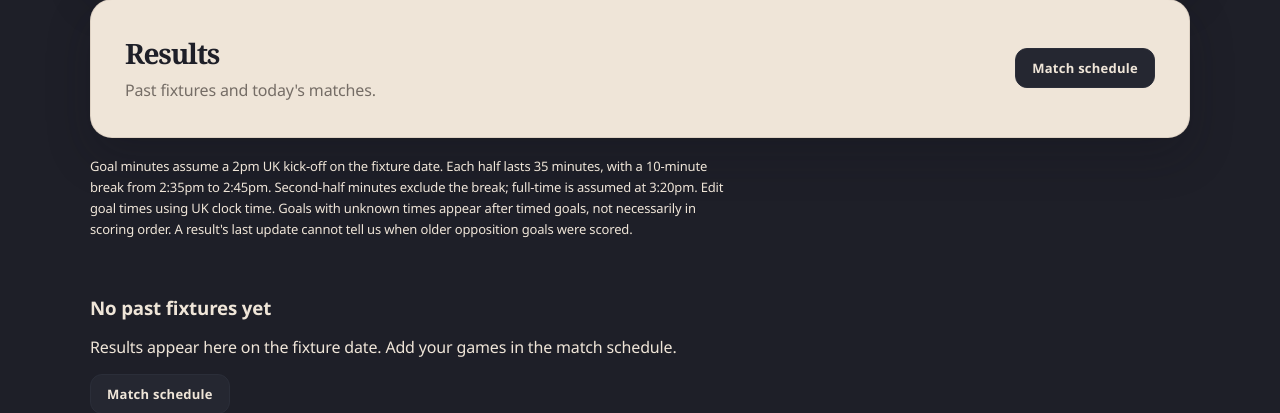
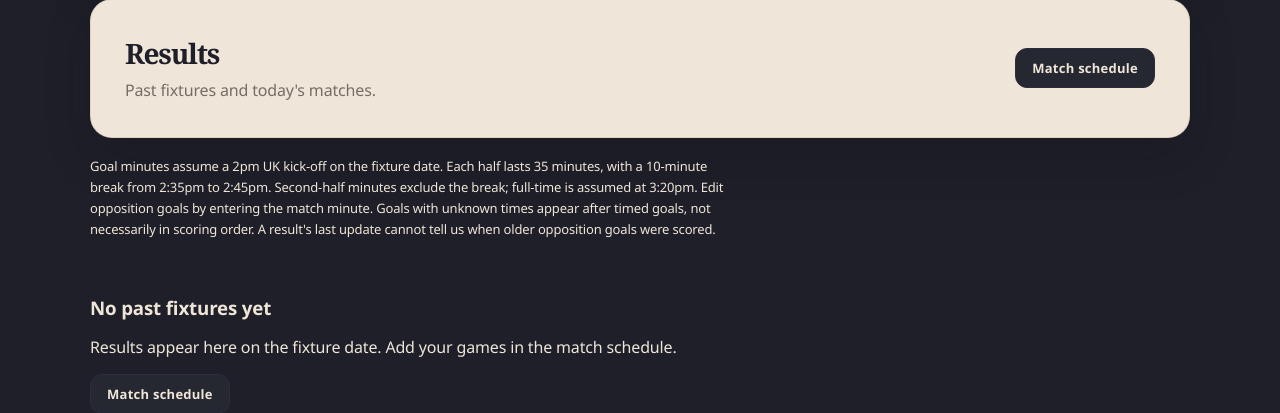
Before and after one commit to counterfitninja/frometowneagles, a Flask app: page /results in a window 1280 px wide. Shown: the part 159-572 px from the top of the page. Run offline with Flask 3, Linux system fonts and the light colour scheme; the visitor is signed in with stand-in values (Sample User, id 1); data comes from the database, SQL or seed files in the repository; data that the repository does not hold is empty.

Commit message:
Edit historical opposition goals using match minutes
Convert entered minutes into UK kickoff timestamps with the half-time break, preserve unchanged timestamps, and display opposition goals chronologically.

Co-authored-by: Copilot App <223556219+Copilot@users.noreply.github.com>

```diff
--- a/static/results.js
+++ b/static/results.js
@@ -8,13 +8,19 @@
         timeZone: 'Europe/London', dateStyle: 'full', timeStyle: 'long'
     });
     const validTime = at => Number.isSafeInteger(at) && at >= 0 && at <= 8640000000000000;
+    function matchMinute(match, at) {
+        if (!validTime(at)) return null;
+        const elapsed = (at - clockTimestamp(match.match_date, '14:00')) / 60000;
+        if (elapsed < 0 || (elapsed >= 35 && elapsed < 45) || elapsed > 80) return null;
+        return Math.floor(elapsed >= 45 ? elapsed - 10 : elapsed);
+    }
     function goalTime(match, at) {
         if (!validTime(at)) return 'time unknown';
         const elapsed = (at - clockTimestamp(match.match_date, '14:00')) / 60000;
         if (elapsed < 0) return 'before kick-off';
         if (elapsed >= 35 && elapsed < 45) return 'half-time';
         if (elapsed > 80) return 'after full-time';
-        return Math.floor(elapsed >= 45 ? elapsed - 10 : elapsed) + ' min';
+        return matchMinute(match, at) + ' min';
     }
     const ukDate = new Intl.DateTimeFormat('en-CA', {
         timeZone: 'Europe/London', year: 'numeric', month: '2-digit', day: '2-digit'
@@ -36,6 +42,15 @@
         return candidates[0];
     }
 
+    function minuteTimestamp(match, value) {
+        if (value === '') return null;
+        if (!/^\d+$/.test(value) || Number(value) > 70) {
+            throw new Error('Enter a whole match minute from 0 to 70, or leave it blank.');
+        }
+        const minute = Number(value);
+        return clockTimestamp(match.match_date, '14:00') + (minute >= 35 ? minute + 10 : minute) * 60000;
+    }
+
     function renderEditor(match, result, isLocal) {
         const editor = document.getElementById('result-editor-' + match.id);
         editor.hidden = !result.opponentGoals;
@@ -45,15 +60,29 @@
         fields.replaceChildren();
         const previousTimes = Array.from({ length: result.opponentGoals },
             (_, index) => (result.opponentGoalTimes || [])[index] ?? null);
+        const initialValues = previousTimes.map(at => {
+            const minute = matchMinute(match, at);
+            return minute === null ? '' : String(minute);
+        });
         const inputs = previousTimes.map((at, index) => {
             const label = document.createElement('label');
-            label.textContent = 'Opposition goal ' + (index + 1);
+            label.textContent = 'Opposition goal ' + (index + 1) + ' minute';
             const input = document.createElement('input');
-            input.type = 'time';
+            input.type = 'number';
+            input.min = '0';
+            input.max = '70';
             input.step = '1';
-            input.value = validTime(at) ? clock.format(at) : '';
+            input.inputMode = 'numeric';
+            input.value = initialValues[index];
+            if (validTime(at)) input.title = 'Saved clock time: ' + fullDate.format(at);
             input.disabled = isLocal;
             label.appendChild(input);
+            if (validTime(at) && initialValues[index] === '') {
+                const note = document.createElement('small');
+                note.textContent = 'Saved as ' + clock.format(at) + ' (' + goalTime(match, at)
+                    + '). Enter a minute to correct it; leaving it unchanged preserves the time.';
+                label.appendChild(note);
+            }
             fields.appendChild(label);
             return input;
         });
@@ -68,8 +97,8 @@
                 const local = localResult(match);
                 if (local) throw new Error('Upload this device\'s result from the live match before editing times.');
                 const times = inputs.map((input, index) =>
-                    validTime(previousTimes[index]) && input.value === clock.format(previousTimes[index])
-                        ? previousTimes[index] : clockTimestamp(match.match_date, input.value));
+                    input.value === initialValues[index]
+                        ? previousTimes[index] : minuteTimestamp(match, input.value));
                 status.textContent = 'Saving goal times...';
                 const response = await fetch('/api/matches/' + match.id + '/opposition-times', {
                     method: 'POST',
@@ -169,7 +198,9 @@
             ? result.goals.map(goal => goal.scorer + ' (' + goalTime(match, goal.at) + ')').join(', ')
             : hasResult ? 'No goals' : '-';
         document.getElementById('result-away-goals-' + match.id).textContent = result.opponentGoals
-            ? events.filter(event => event.opposition).map(event => 'Goal (' + goalTime(match, event.at) + ')').join(', ')
+            ? events.filter(event => event.opposition)
+                .sort((a, b) => (a.at ?? Infinity) - (b.at ?? Infinity))
+                .map(event => 'Goal (' + goalTime(match, event.at) + ')').join(', ')
             : hasResult ? 'No goals' : '-';
         const assists = result.goals.filter(goal => goal.assist);
         document.getElementById('result-assists-' + match.id).textContent = assists.length
--- a/static/sw.js
+++ b/static/sw.js
@@ -1,12 +1,12 @@
 // Service Worker for offline functionality
-const CACHE_NAME = 'football-manager-results-20261108-halves';
+const CACHE_NAME = 'football-manager-results-20261108-minute-editor';
 const urlsToCache = [
     '/static/manifest.json',
     '/static/design-language.css?v=20260818-rounded',
     '/static/live-match.css?v=20261101',
     '/static/match-result.js?v=20261108',
     '/static/results.css?v=20261108-edit-times',
-    '/static/results.js?v=20261108-halves',
+    '/static/results.js?v=20261108-minute-editor',
     '/static/icon-192.svg',
     '/static/icon-512.svg',
     '/static/logo.jpg'
--- a/templates/results.html
+++ b/templates/results.html
@@ -15,7 +15,7 @@
 <p class="results-time-note">Goal minutes assume a 2pm UK kick-off on the fixture date.
     Each half lasts 35 minutes, with a 10-minute break from 2:35pm to 2:45pm.
     Second-half minutes exclude the break; full-time is assumed at 3:20pm.
-    Edit goal times using UK clock time.
+    Edit opposition goals by entering the match minute.
     Goals with unknown times appear after timed goals, not necessarily in scoring order.
     A result's last update cannot tell us when older opposition goals were scored.</p>
 <noscript><p class="results-time-note">Enable JavaScript to see goal times and results saved on this device.</p></noscript>
@@ -52,7 +52,10 @@
     <details class="result-details result-time-editor" id="result-editor-{{ match.id }}" hidden>
         <summary>Edit opposition goal times</summary>
         <form id="result-times-form-{{ match.id }}">
-            <p>Enter UK clock times on {{ match.match_date | ukdate }}. Leave a time blank if unknown.</p>
+            <p>Enter whole match minutes from 0 to 70. Times are calculated from a 2pm UK kick-off
+                on {{ match.match_date | ukdate }}, including the 10-minute break.
+                Minute 35 maps to the second-half start at 2:45pm. Leave unknown times blank.
+                Unchanged entries keep their original timestamps, including seconds.</p>
             <div id="result-time-fields-{{ match.id }}" class="result-time-fields"></div>
             <button type="submit" class="btn">Save goal times</button>
             <p id="result-times-status-{{ match.id }}" role="status" aria-live="polite"></p>
@@ -71,5 +74,5 @@
 <script id="resultsConfig" type="application/json">{{ matches | tojson }}</script>
 {% endblock %}
 {% block extra_js %}
-<script src="/static/results.js?v=20261108-halves" defer></script>
+<script src="/static/results.js?v=20261108-minute-editor" defer></script>
 {% endblock %}
```
Also changed, not shown: tests/results.test.js (+46 -14 lines), tests/service-worker.test.js (+1 -1 lines), tests/test_results.py (+1 -1 lines), README.md.
